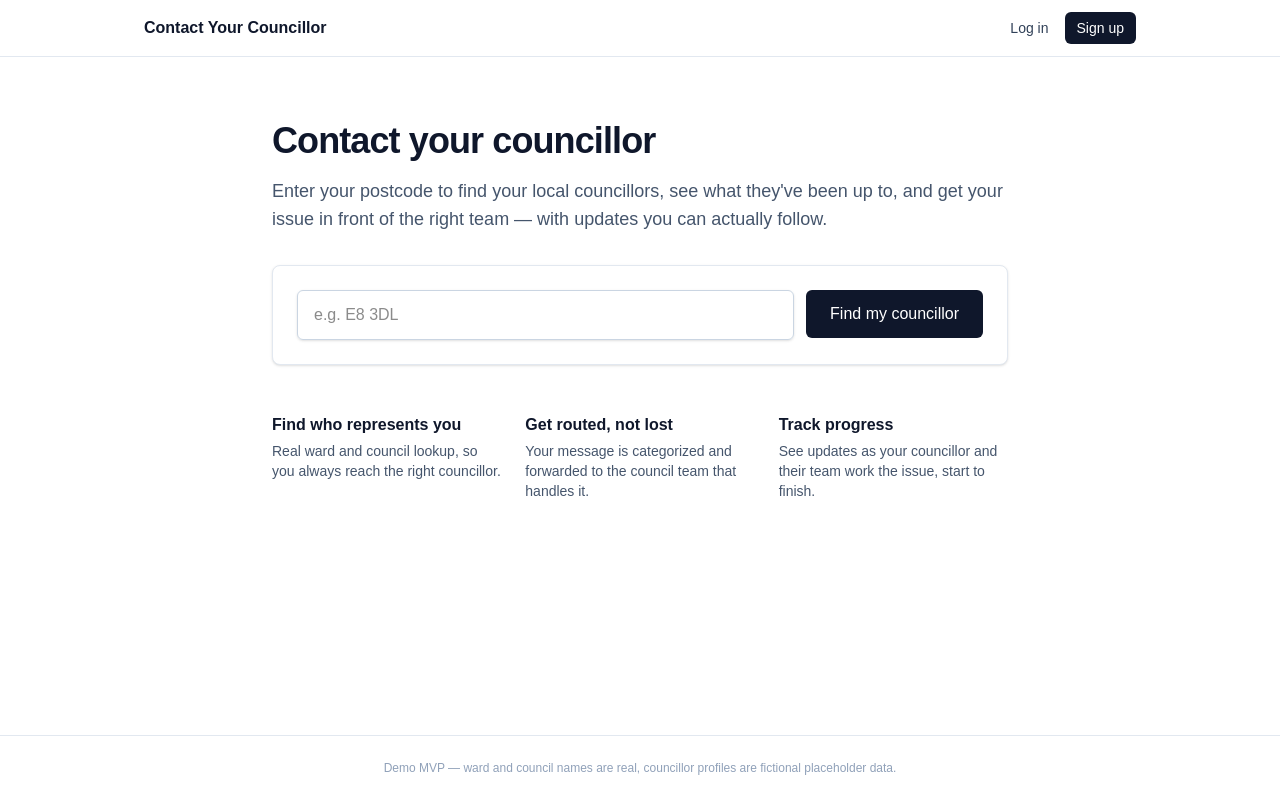
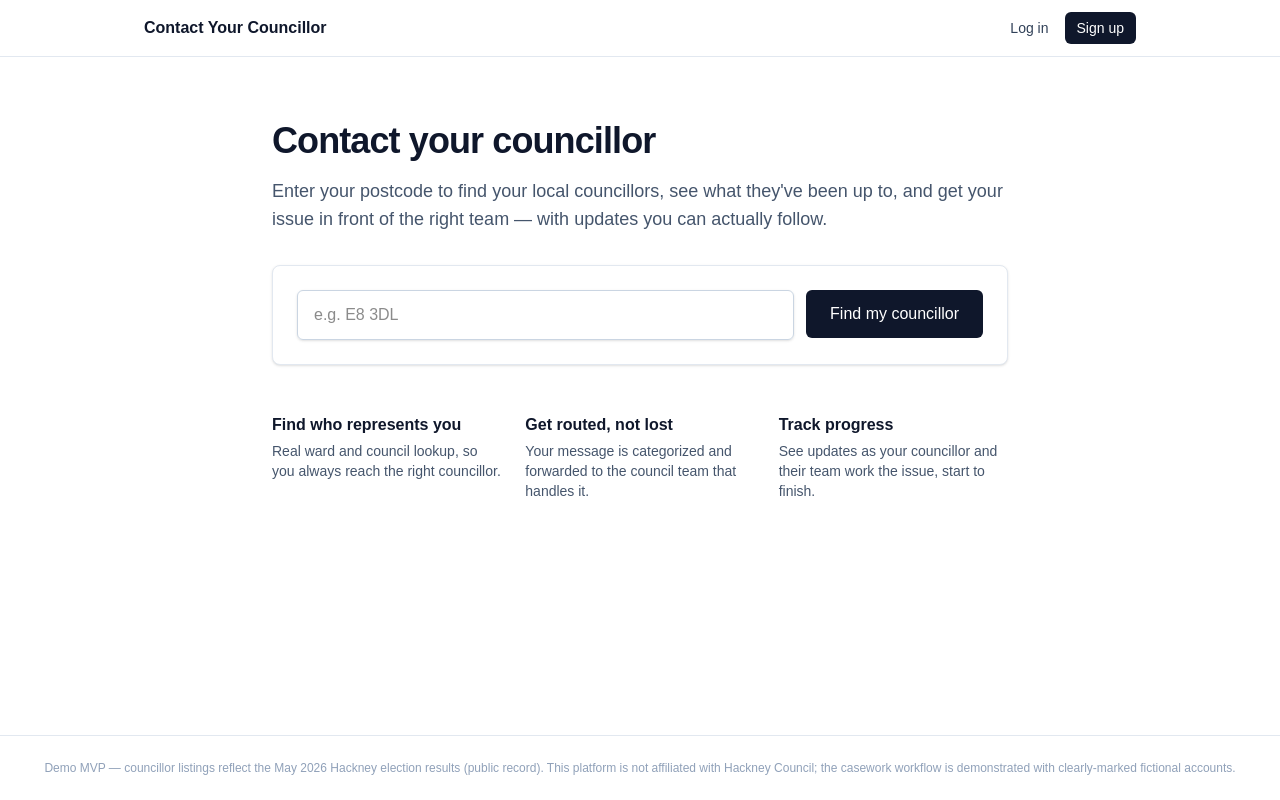
Before and after one commit to goose-logic/Contact_your_councillor, a Next.js app: page / in a window 1280 px wide. Built offline with nearby package versions, Linux system fonts and the light colour scheme; no server answers; the database is empty.

Commit message:
Update footer disclaimer for real councillor listings
Co-Authored-By: Claude Fable 5 <noreply@anthropic.com>
Claude-Session: https://claude.ai/code/session_01UDukpkmeDDJaQ7uE1kMUdP

```diff
--- a/src/app/layout.tsx
+++ b/src/app/layout.tsx
@@ -32,7 +32,9 @@ export default function RootLayout({
         <Nav />
         <main className="flex-1">{children}</main>
         <footer className="border-t border-slate-200 py-6 text-center text-xs text-slate-400">
-          Demo MVP &mdash; ward and council names are real, councillor profiles are fictional placeholder data.
+          Demo MVP &mdash; councillor listings reflect the May 2026 Hackney election results
+          (public record). This platform is not affiliated with Hackney Council; the casework
+          workflow is demonstrated with clearly-marked fictional accounts.
         </footer>
       </body>
     </html>
```
